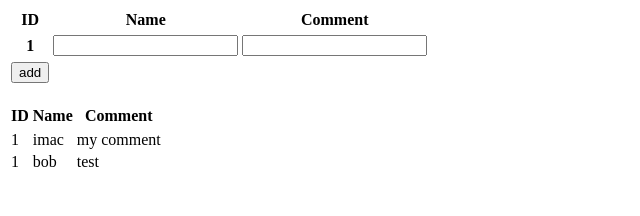
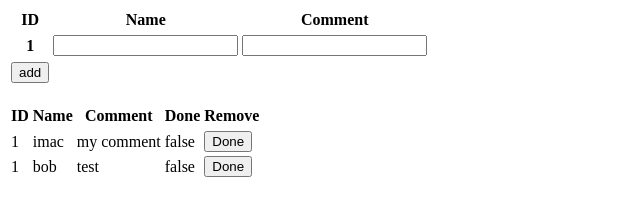
Before and after one commit to Bob-Score/FunStuff, a plain HTML site: page index.html in a window 1280 px wide. Both pictures are taken after a click on the button "add". Shown: the whole page, without its empty margins (0-640 px from the left). Drawn offline with Linux system fonts and the light colour scheme.

Commit message:
Just added Done option

```diff
--- a/controllers/TodoCtrl.js
+++ b/controllers/TodoCtrl.js
@@ -1,9 +1,12 @@
+
+//  run python -m SimpleHTTPServer 8000
+//
+//
 var TodoCtrl = function($scope, $http) {
 
     var tc = this;
 
     tc.JsonData = [];
-
 
     var JsonSuccess = function(response) {
             tc.JsonData = response.data;
@@ -22,7 +25,8 @@ var TodoCtrl = function($scope, $http) {
       var newItem ={
       "id" :  1,
       "name" :  "",
-      "comment": ""
+      "comment": "",
+      "done": false
     };
 
       newItem.name = 'bob';
@@ -32,6 +36,15 @@ var TodoCtrl = function($scope, $http) {
 
     }
 
+    tc.doneItem = function (selectedObj){
+
+      console.log('selectedObj',selectedObj);
+      selectedObj.done = true;
+console.log('selectedObj',selectedObj);
+
+
+    }
+
 
 };
 
--- a/data/jsonData.json
+++ b/data/jsonData.json
@@ -2,6 +2,7 @@
 {
 "id" :  1,
 "name" :  "imac",
-"comment": "my comment"
+"comment": "my comment",
+"done": false
 }
 ]
--- a/index.html
+++ b/index.html
@@ -32,11 +32,15 @@
                         <th>ID</th>
                         <th>Name</th>
                         <th>Comment</th>
+                        <th>Done</th>
+                        <th>Remove</th>
                     <tr>
                     <tr ng-repeat='item in tc.JsonData'>
                         <td>{{item.id}}</td>
                         <td>{{item.name}}</td>
                         <td>{{item.comment}}</td>
+                        <td>{{item.done}}</td>
+                        <td><input type='button' value='Done' ng-click="tc.doneItem(item)"></td>
                     <tr>
                 </table>
             </div>
```
